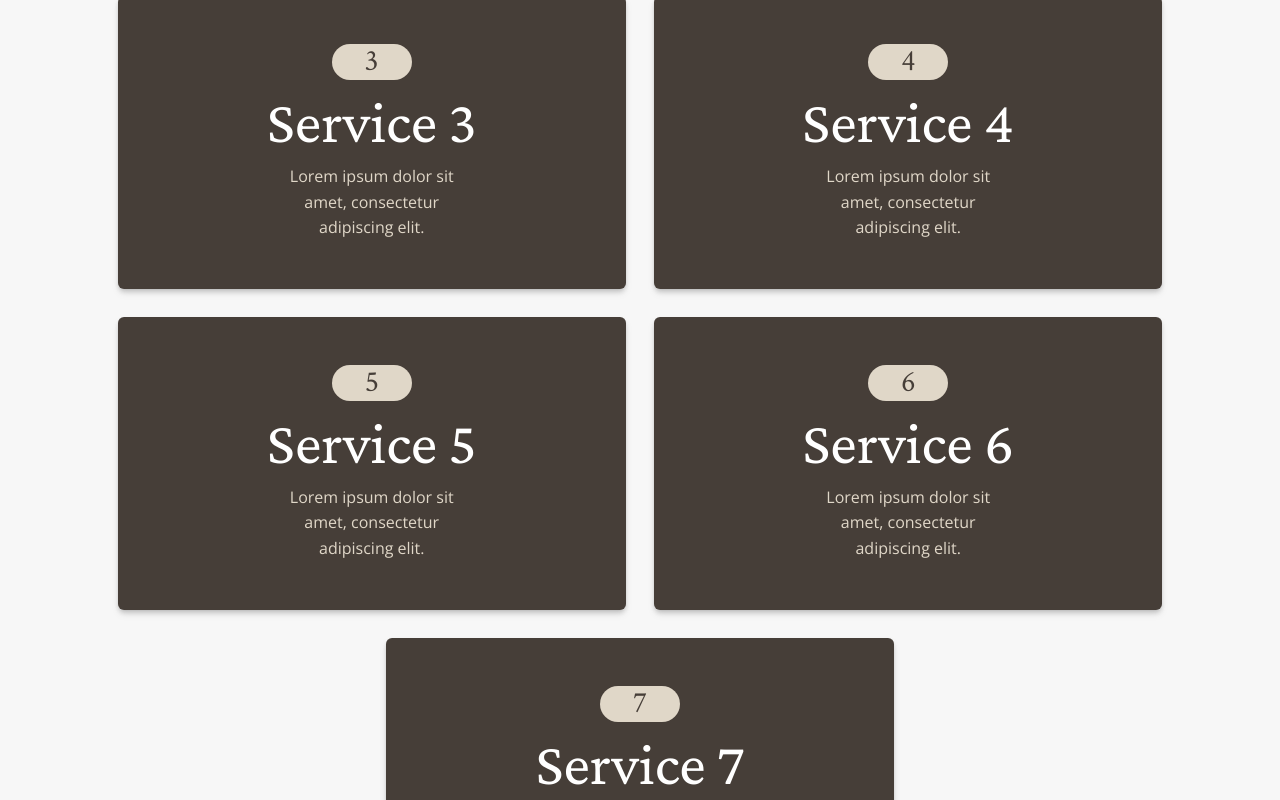
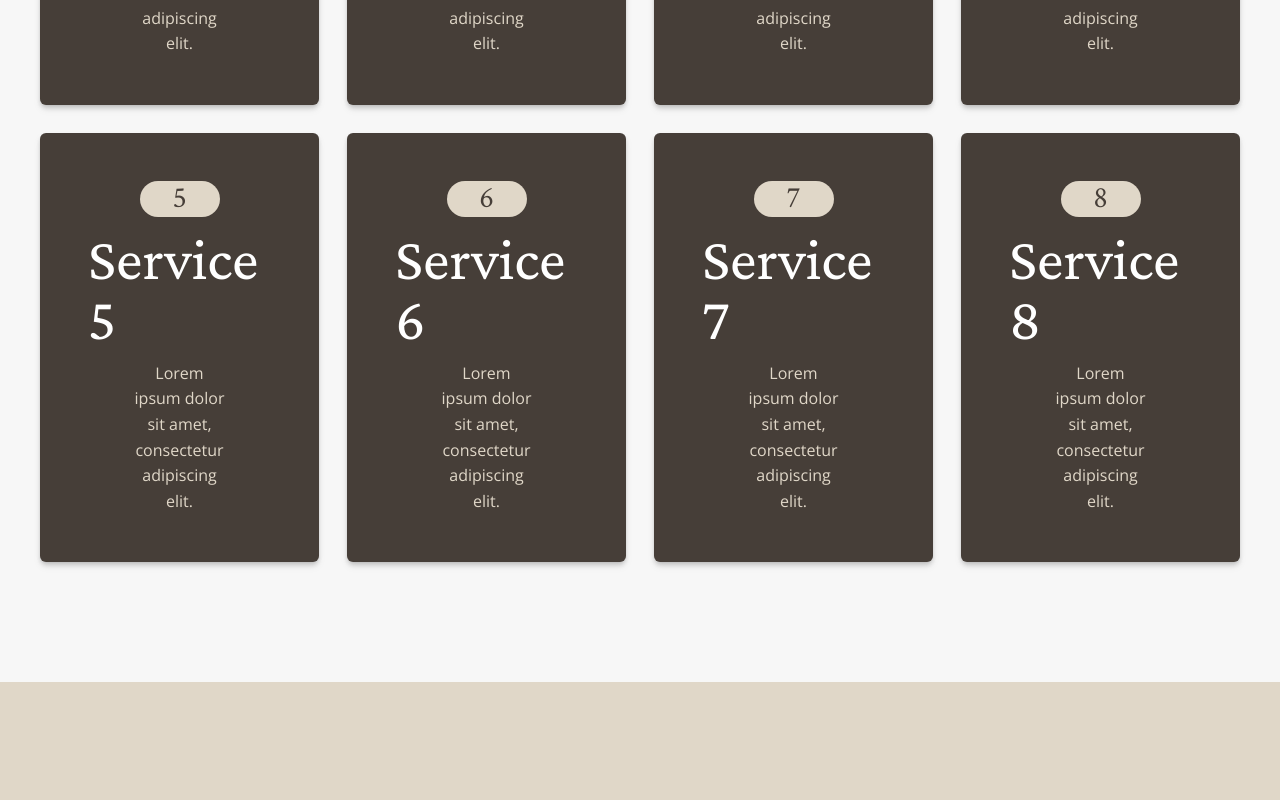
Before and after one commit to vehehgito/bayava-yoga, a React (Vite) app in the folder client/: page / in a window 1280 px wide. Shown: the part 4280-5080 px from the top of the page. Built offline with nearby package versions, Linux system fonts and the light colour scheme.

Commit message:
feat: Add new service to OurServices component

```diff
--- a/client/src/Components/Home/Home.jsx
+++ b/client/src/Components/Home/Home.jsx
@@ -1,4 +1,3 @@
-import React from "react";
 import Hero from "./Hero";
 import Benefits from "./Benefits";
 import ResponsiveBenefits from "./ResponsiveBenefits";
--- a/client/src/Components/Home/OurServices.jsx
+++ b/client/src/Components/Home/OurServices.jsx
@@ -37,6 +37,11 @@ function OurServices() {
 			title: "Service 7",
 			content: "Lorem ipsum dolor sit amet, consectetur adipiscing elit.",
 		},
+		{
+			id: 8,
+			title: "Service 8",
+			content: "Lorem ipsum dolor sit amet, consectetur adipiscing elit.",
+		},
 	];
 
 	return (
@@ -45,7 +50,7 @@ function OurServices() {
 				<h1 className="min-[933px]:text-7xl text-4xl font-bold uppercase">Our Services</h1>
 			</div>
 			<div className="">
-				<div className="flex flex-wrap items-center justify-center gap-7 p-10">
+				<div className="grid sm:grid-cols-2 md:grid-cols-4 grid-cols-1 items-center justify-center gap-7 p-10">
 					{serviceContent.map((service) => {
 						return (
 							<div
```
